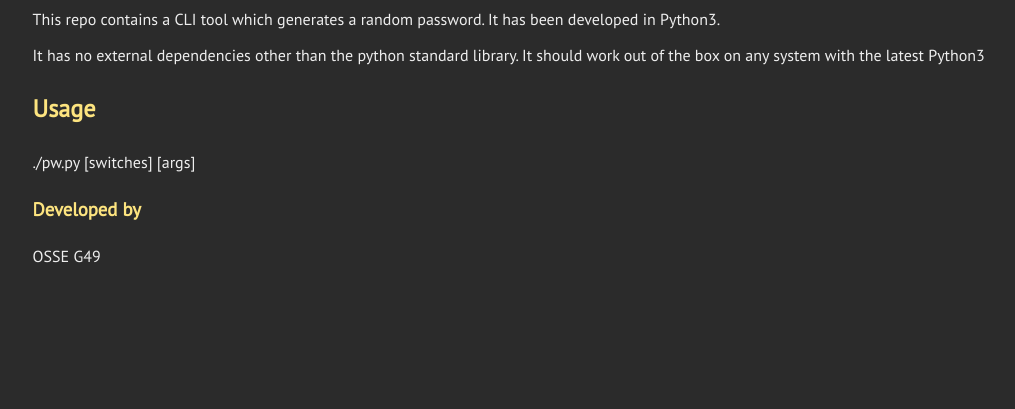
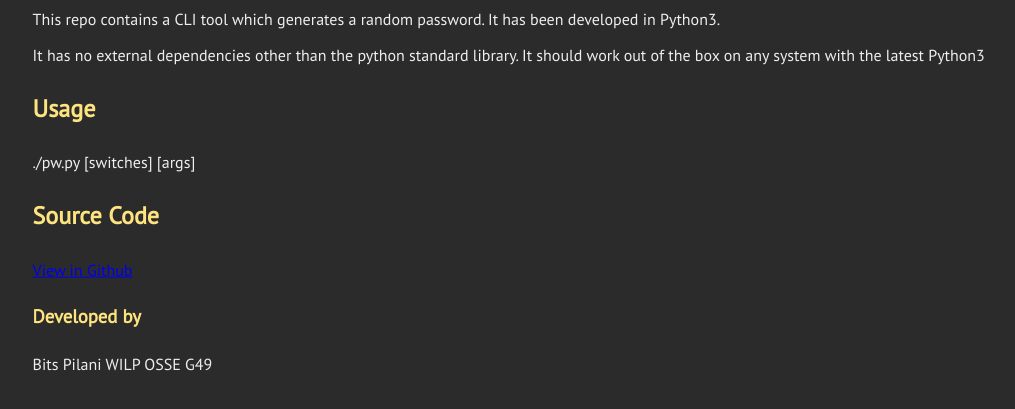
Before and after one commit to sonu041/Bits_OSSE_G49, a plain HTML site: page index.html in a window 1280 px wide. Shown: the part 161-570 px from the top of the page, without its empty margins (33-1048 px from the left). Drawn offline with Linux system fonts and the light colour scheme.

Commit message:
Added Github sourcecode link

```diff
--- a/index.html
+++ b/index.html
@@ -1,4 +1,5 @@
-<html><head>
+<html>
+<head>
 	<title>OSSE G49</title>
 	<link href='https://fonts.googleapis.com/css?family=PT+Sans' rel='stylesheet' type='text/css'>
 	<script src="https://use.fontawesome.com/92fac7c171.js"></script>
@@ -17,18 +18,18 @@
 	<base target="_blank">
 </head>
 <body>
-
 	<h1>Random Password Generator</h1>
 
 	<p>This repo contains a CLI tool which generates a random password. It has been developed in Python3.</p>
-
 	<p>It has no external dependencies other than the python standard library. It should work out of the box on any system with the latest Python3</p>
 
 	<h2>Usage</h2>
-
 	<p>./pw.py [switches] [args]</p>
 
+	<h2>Source Code</h2>
+	<div><a href="https://github.com/sonu041/Bits_OSSE_G49" target="_blank">View in Github</a></div>
+
 	<h3>Developed by</h3>
-    <p>OSSE G49</p>
+	<p>Bits Pilani WILP OSSE G49</p>
 </body>
 </html>
```
Lines whose indentation alone changed are shown as unchanged.
